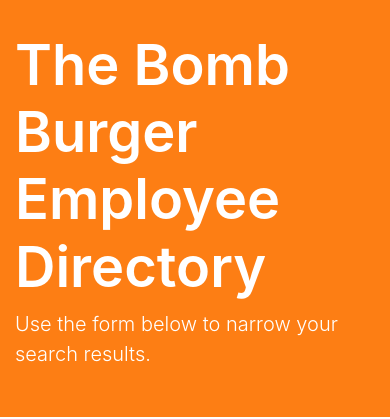
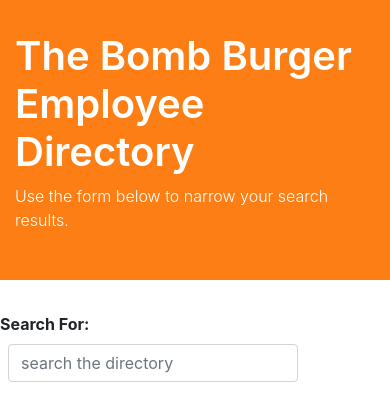
Before and after one commit to larrygamboa/employee-directory, a React (Create React App) app in the folder react-employee-directory/: page / in a window 390 px wide. Shown: the top 419 px of the page. Built offline with nearby package versions, Linux system fonts and the light colour scheme; no server answers.

Commit message:
fix some css for mobile display

```diff
--- a/react-employee-directory/src/components/Header/index.css
+++ b/react-employee-directory/src/components/Header/index.css
@@ -10,3 +10,14 @@
 .jumbotron h1 {
     font-weight: 600;
 }
+
+/* For Small devices (phones, 576px) */
+@media screen and (max-width: 576px) {
+    .jumbotron h1 {
+        font-size: 2.5rem;
+    }
+
+    .jumbotron p {
+        font-size: 1rem;
+    }
+}
```
